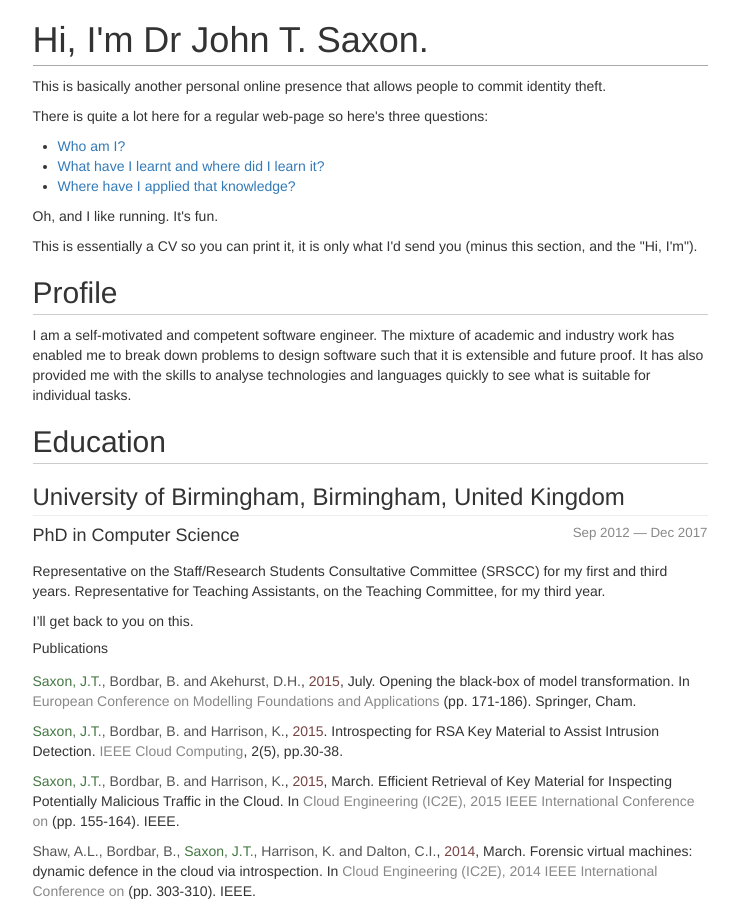
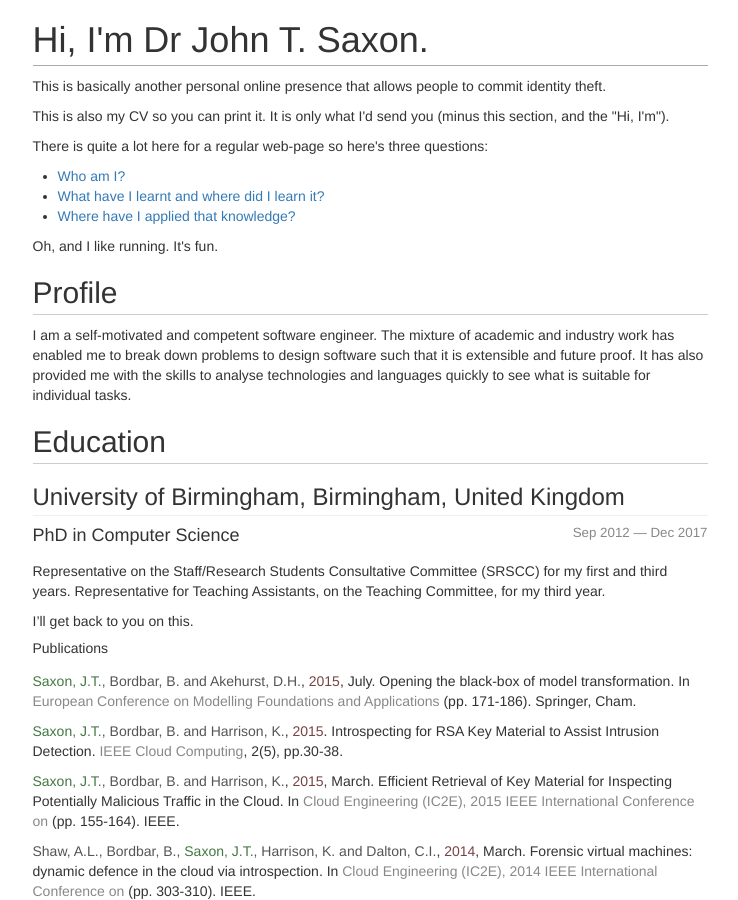
Before and after one commit to sacko87/sacko87.github.io, a Jekyll site: the page built from index.md, in a window 1280 px wide and 900 px high. Shown: the whole window, without its empty margins (270-1008 px from the left). Built offline with Jekyll 4.4.1, drawn with Linux system fonts in a browser that asks for light colours; nearby versions of some CDN libraries; part of the change alters nothing that is shown.

Commit message:
Update index.md

```diff
--- a/index.md
+++ b/index.md
@@ -7,6 +7,7 @@ title: I'm Dr John T. Saxon.
 
 <div class="hidden-print">
   <p>This is basically another personal online presence that allows people to commit identity theft.</p>
+  <p>This is also my CV so you can print it. It is only what I'd send you (minus this section, and the "Hi, I'm").</p>
   <p>There is quite a lot here for a regular web-page so here's three questions:
     <ul>
       <li><a href="#profile">Who am I?</a></li>
@@ -15,7 +16,6 @@ title: I'm Dr John T. Saxon.
     </ul>
   </p>
   <p>Oh, and I like running. It's fun.</p>
-  <p>This is essentially a CV so you can print it, it is only what I'd send you (minus this section, and the "Hi, I'm").</p>
 </div>
 
 ## Profile
```
